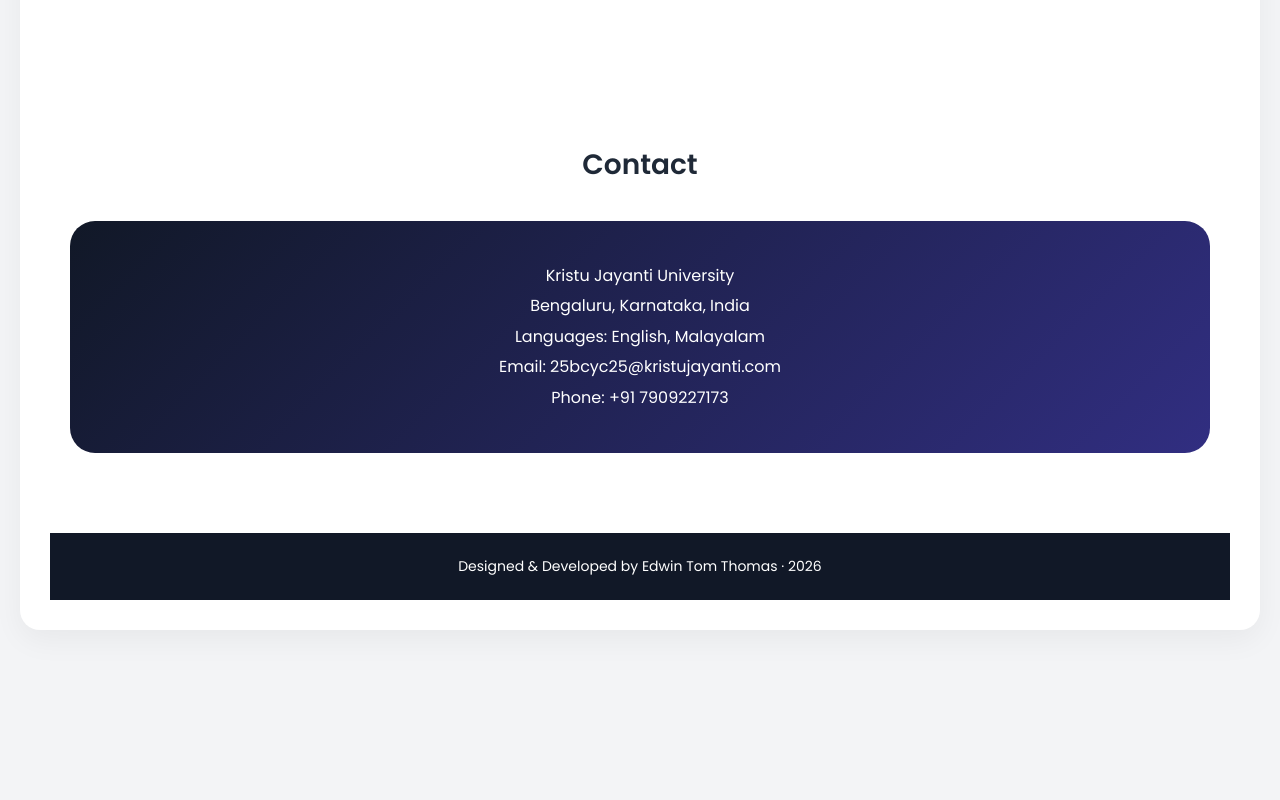
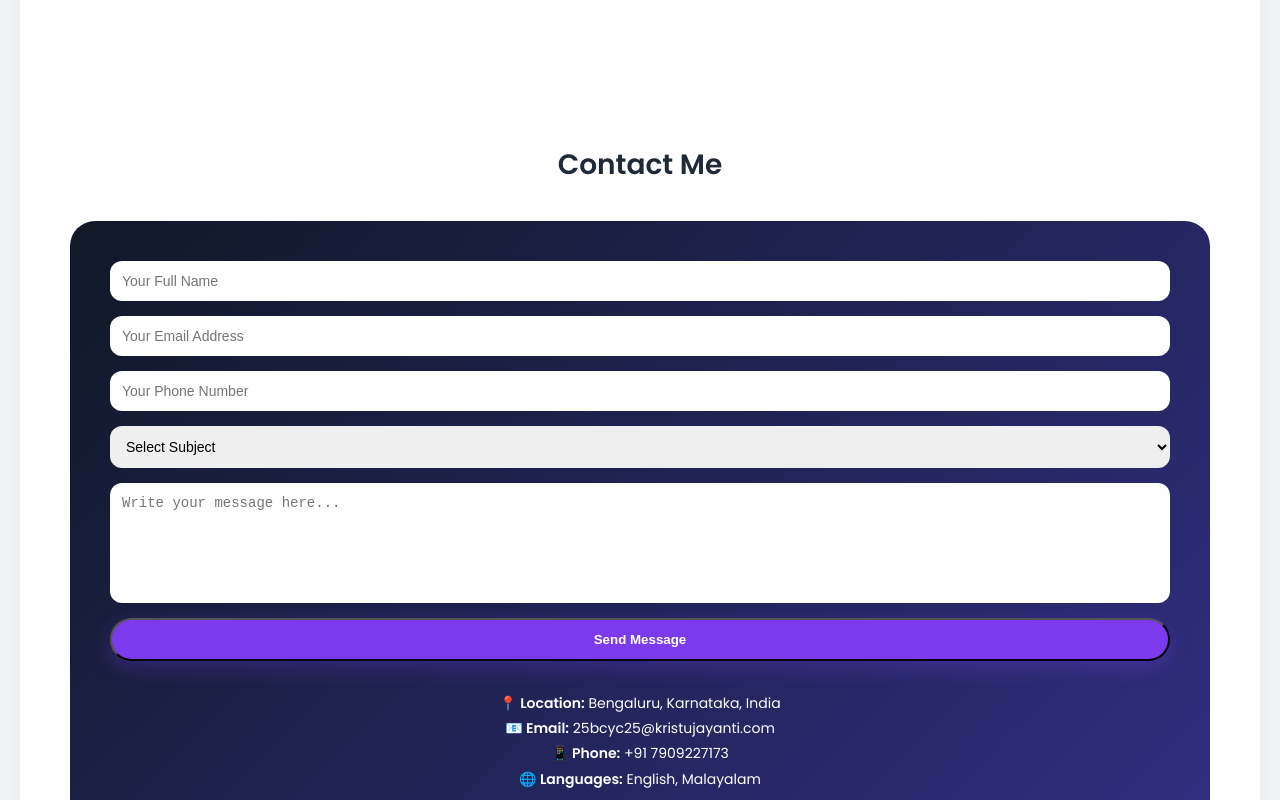
Before and after one commit to 25bcyc25-ship-it/portfolio-fullstack, a plain HTML site: page index.html in a window 1280 px wide. Shown: the part 2560-3360 px from the top of the page. Before the commit the page ends 3270 px from the top, so only its background shows below. Drawn offline with nearby package versions, Linux system fonts and the light colour scheme.

Commit message:
Add contact form and update contact section

```diff
--- a/index.html
+++ b/index.html
@@ -167,6 +167,33 @@
 color:white;
 font-size:14px;
 }
+.contact-form{
+display:flex;
+flex-direction:column;
+gap:15px;
+margin-bottom:30px;
+}
+
+.contact-form input,
+.contact-form select,
+.contact-form textarea{
+padding:12px;
+border-radius:12px;
+border:none;
+outline:none;
+font-size:14px;
+}
+
+.contact-form textarea{
+min-height:120px;
+resize:none;
+}
+
+.contact-info{
+margin-top:20px;
+font-size:14px;
+line-height:1.8;
+}
 
 </style>
 </head>
@@ -290,21 +317,86 @@
 
 <!-- CONTACT -->
 <section id="contact">
-<h2 class="section-title">Contact</h2>
+<h2 class="section-title">Contact Me</h2>
 
 <div class="contact-box">
-<p>Kristu Jayanti University</p>
-<p>Bengaluru, Karnataka, India</p>
-<p>Languages: English, Malayalam</p>
-<p>Email: 25bcyc25@kristujayanti.com</p>
-<p>Phone: +91 7909227173</p>
+
+<form id="contact-form" class="contact-form">
+
+<input type="text" id="name" placeholder="Your Full Name" required>
+
+<input type="email" id="email" placeholder="Your Email Address" required>
+
+<input type="tel" name="phone" placeholder="Your Phone Number">
+
+<select name="subject" required>
+<option value="">Select Subject</option>
+<option value="project">Project Inquiry</option>
+<option value="collaboration">Collaboration</option>
+<option value="internship">Internship Opportunity</option>
+<option value="other">Other</option>
+</select>
+
+<textarea id="message" placeholder="Write your message here..." required></textarea>
+
+<button type="submit" class="btn">Send Message</button>
+
+</form>
+
+<div class="contact-info">
+<p><strong>📍 Location:</strong> Bengaluru, Karnataka, India</p>
+<p><strong>📧 Email:</strong> 25bcyc25@kristujayanti.com</p>
+<p><strong>📱 Phone:</strong> +91 7909227173</p>
+<p><strong>🌐 Languages:</strong> English, Malayalam</p>
 </div>
+
+</div>
+</section>
 
 </section>
 
 <footer>
 Designed & Developed by Edwin Tom Thomas · 2026
 </footer>
+<script type="module">
+  import { initializeApp } from "https://www.gstatic.com/firebasejs/12.9.0/firebase-app.js";
+  import { getFirestore, collection, addDoc } from "https://www.gstatic.com/firebasejs/12.9.0/firebase-firestore.js";
 
+  const firebaseConfig = {
+    apiKey: "AIzaSyAzHwq6DBGtSySR_paeUL1L5Oj3D64rvlI",
+    authDomain: "edwin-portfolio-436ea.firebaseapp.com",
+    projectId: "edwin-portfolio-436ea",
+    storageBucket: "edwin-portfolio-436ea.firebasestorage.app",
+    messagingSenderId: "710260631229",
+    appId: "1:710260631229:web:7af0250e598a44aecfb9d4"
+  };
+
+  const app = initializeApp(firebaseConfig);
+  const db = getFirestore(app);
+
+  const form = document.getElementById("contact-form");
+
+  form.addEventListener("submit", async (e) => {
+    e.preventDefault();
+
+    const name = document.getElementById("name").value;
+    const email = document.getElementById("email").value;
+    const message = document.getElementById("message").value;
+
+    try {
+      await addDoc(collection(db, "messages"), {
+        name,
+        email,
+        message,
+        createdAt: new Date()
+      });
+
+      alert("Message sent successfully!");
+      form.reset();
+    } catch (error) {
+      alert("Error: " + error);
+    }
+  });
+</script>
 </body>
 </html>
```
